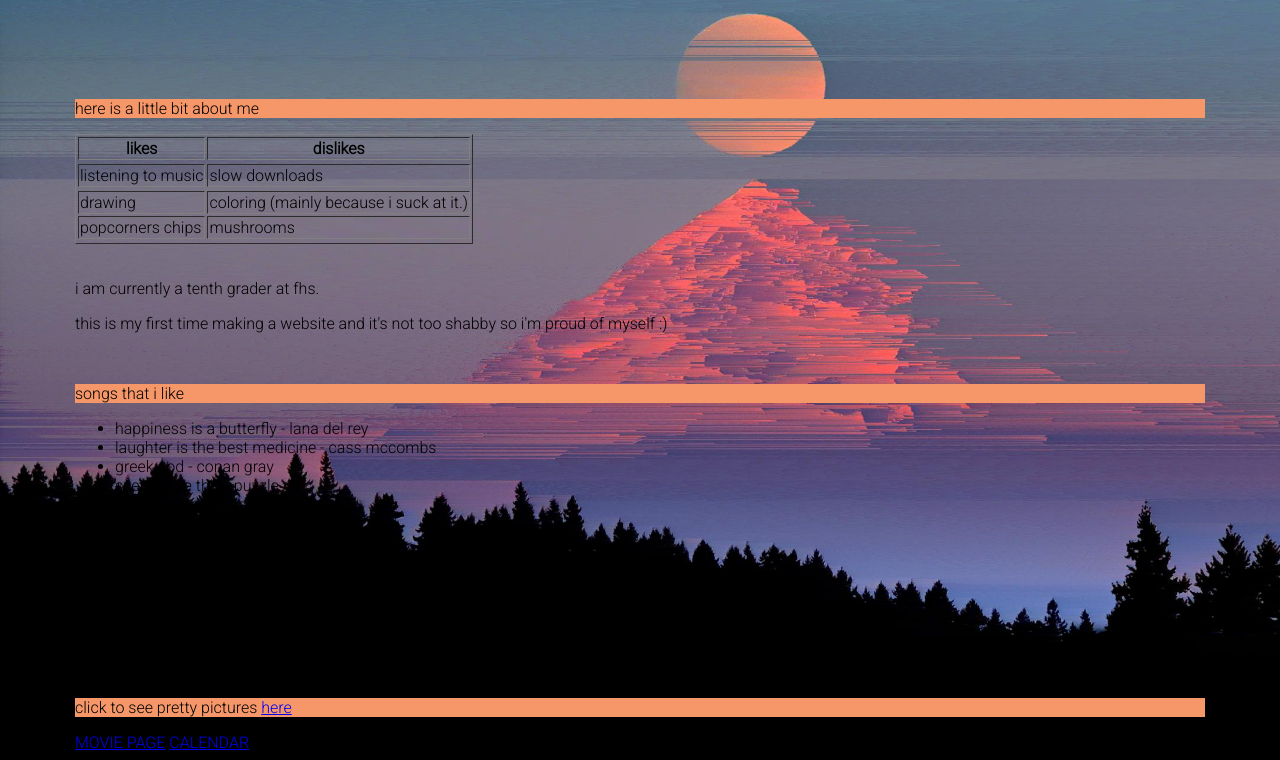
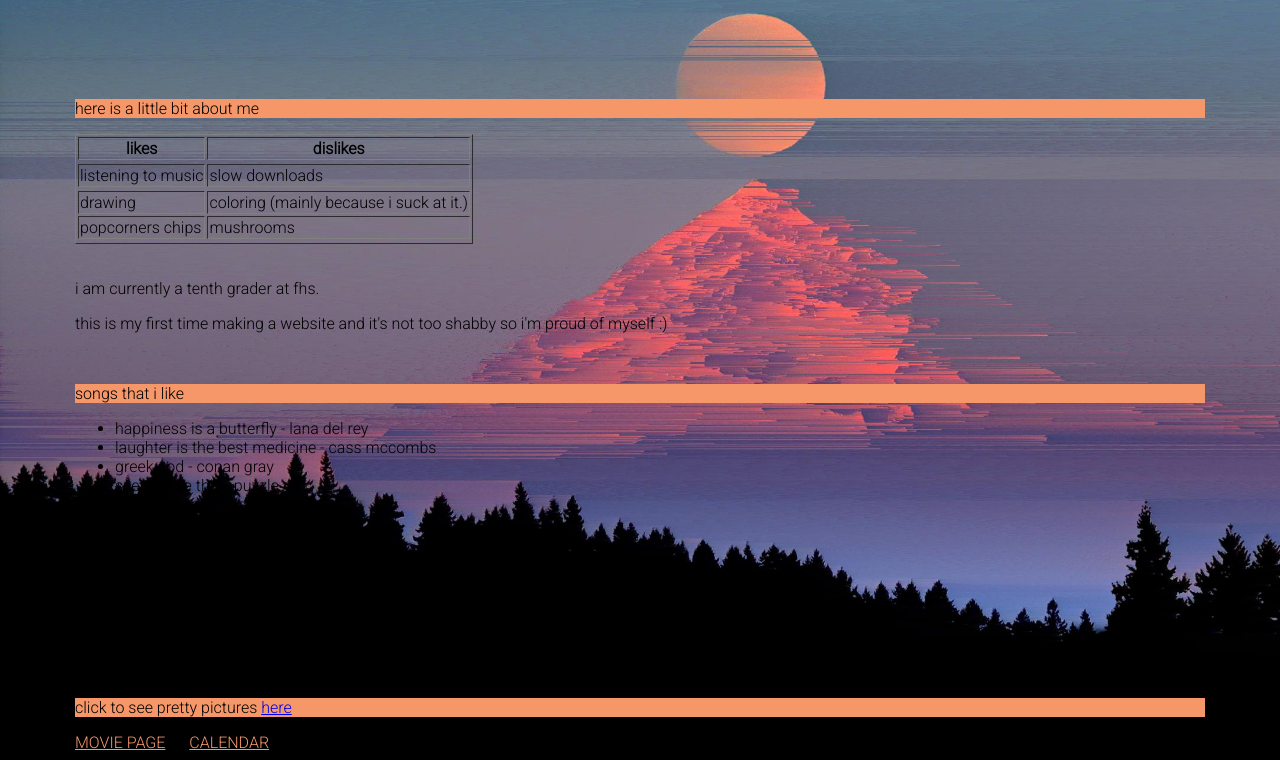
Before and after one commit to marjuly/homepage-css.io, a plain HTML site: page index.html in a window 1280 px wide. Shown: the part 196-956 px from the top of the page. Drawn offline with Linux system fonts and the light colour scheme.

Commit message:
Add files via upload

```diff
--- a/index.html
+++ b/index.html
@@ -22,6 +22,10 @@
       }
       .dfrnt{
         background-color: #f69769
+      }
+      .link{
+        color: #f69769;
+        padding-right: 20px
       }
     </style>
   </head>
@@ -69,7 +73,7 @@
       <br/>
       <br/>
       <p class="dfrnt">click to see pretty pictures <a href="new-page.html" target="_blank">here</a></p>
-      <a href="https://marjuly.github.io/movie.io/" target="_blank">MOVIE PAGE</a>
-      <a href="https://marjuly.github.io/calendar.io/" target="_blank">CALENDAR</a>
+      <a href="https://marjuly.github.io/movie.io/" target="_blank" class="link">MOVIE PAGE</a>
+      <a href="https://marjuly.github.io/calendar.io/" target="_blank" class="link">CALENDAR</a>
   </body>
 </html>
```
